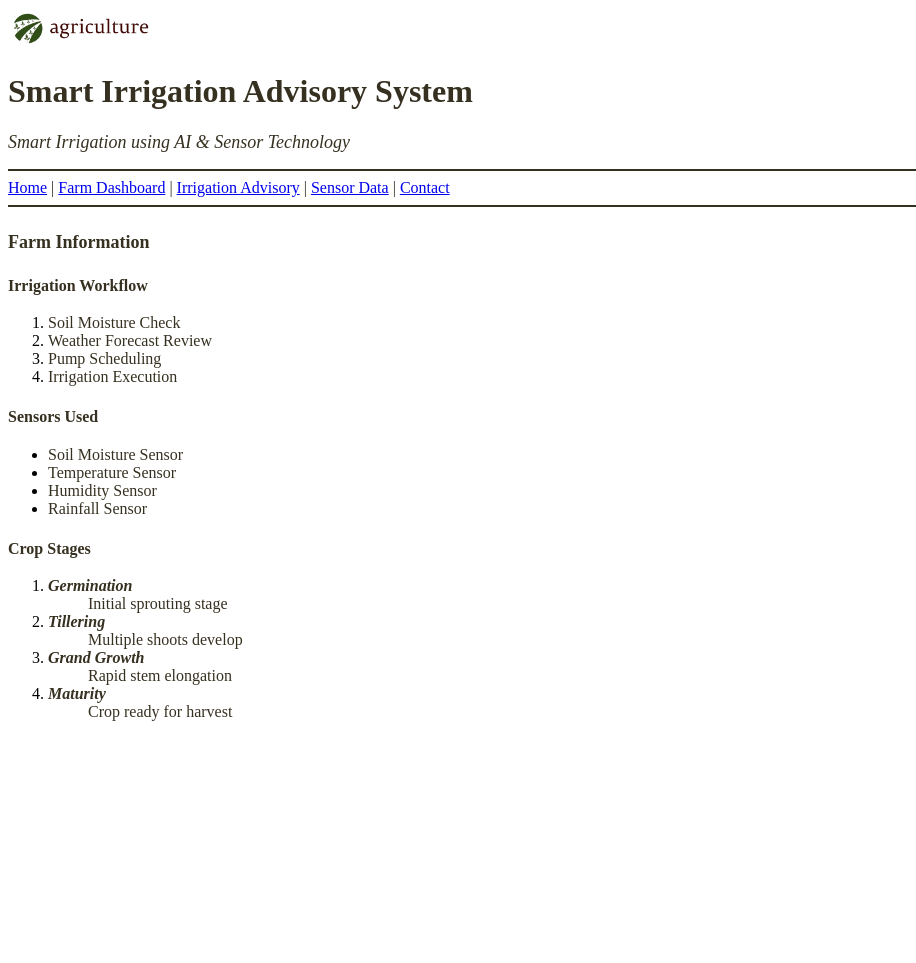
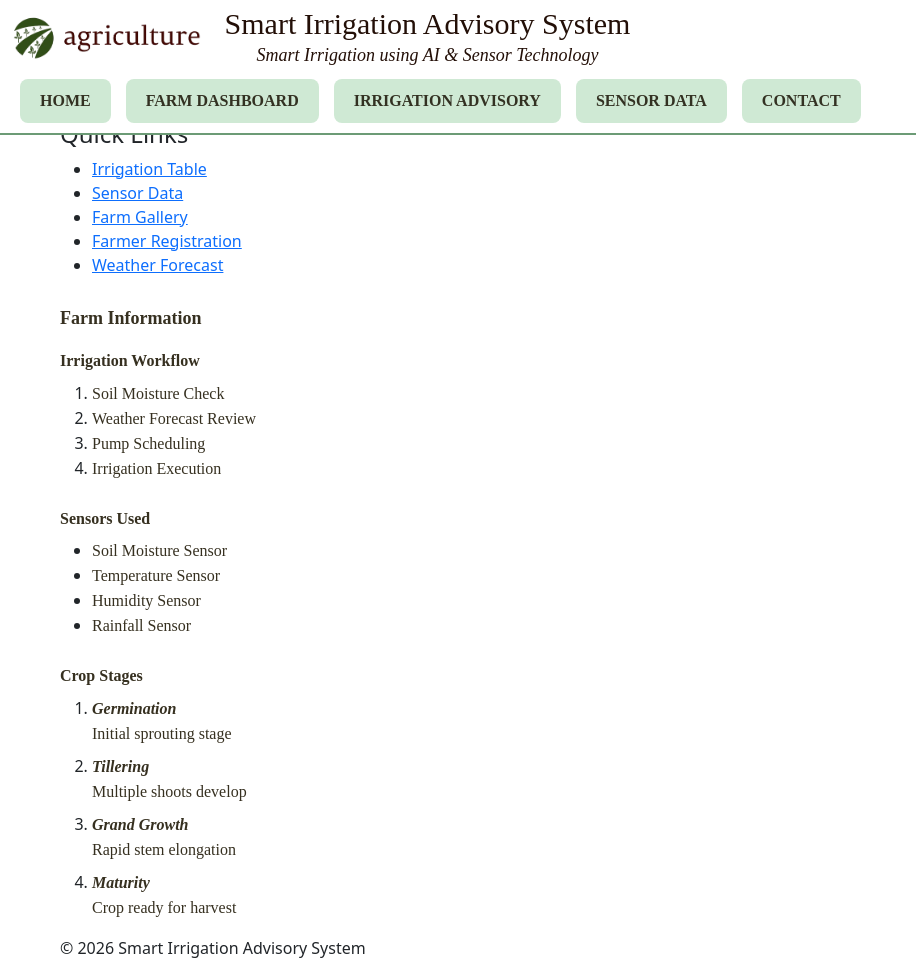
Before and after one commit to idontknow-you/Smart-Irrigation-Advisory-Web-Portal, a plain HTML site: page farm-info.html in a window 1280 px wide. Shown: the whole page, without its empty margins (0-916 px from the left). Before the commit the page ends 800 px from the top, so only its background shows below. Drawn offline with nearby package versions, Linux system fonts and the light colour scheme.

Commit message:
exp3 initial commit

```diff
--- a/farm-info.html
+++ b/farm-info.html
@@ -1,27 +1,51 @@
 <!DOCTYPE html>
 <html>
-<head><title>Farm Information</title></head>
+<head>
+  <title>Farm Information</title>
+  <meta charset="UTF-8">
+  <link rel="stylesheet" href="https://cdn.jsdelivr.net/npm/bootstrap@5.3.3/dist/css/bootstrap.min.css">
+  <link rel="stylesheet" type="text/css" href="styling/style.css">
+</head>
 <body style="background-color:#ffffff;">
     <!-- Header -->
-  <header>
-    <img id="logo" src="assets/full_logo.png" alt="Logo" height="40">
+  <div class="top-fixed-header">
+    <header class="header" background="white">
+      <img id="logo" src="assets/full_logo.png" alt="Logo">
+      <div class="header-text">
+        <h1 color="#230f07" >Smart Irrigation Advisory System</h1>
+        <p align="center"><i>Smart Irrigation using AI & Sensor Technology</i></p>
+      </div>
+    </header>
+    <div class="divider"></div>
+  </div>
 
-    <h1><font face="Times New Roman" size="6" color="#363020"><b>Smart Irrigation Advisory System</b></font></h1>
-    <p><font face="Times New Roman" size="4" color="#363020"><i>Smart Irrigation using AI & Sensor Technology</i></font></p>
-    <hr color="#363020">
-  </header>
+
   <!-- Navigation -->
-  <nav>
-    <font face="Times New Roman" size="3" color="#363020">
-      <a href="index.html">Home</a> |
-      <a href="farm-info.html">Farm Dashboard</a> |
-      <a href="advisory.html">Irrigation Advisory</a> |
-      <a href="sensor-data.html">Sensor Data</a> |
-      <a href="contact.html">Contact</a>
-    </font>
-    <hr color="#363020">
+  <div class="top-fixed-nav">
+    <nav class="nav" >
+        <a href="index.html" class="nav-btn">HOME</a>
+        <a href="farm-info.html" class="nav-btn">FARM DASHBOARD</a>
+        <a href="advisory.html" class="nav-btn">IRRIGATION ADVISORY</a>
+        <a href="sensor-data.html" class="nav-btn">SENSOR DATA</a>
+        <a href="contact.html" class="nav-btn">CONTACT</a>
     </nav>
+    <div class="divider"></div>
+  </div>
 
+  <div class="page-wrap">
+
+    <aside class="page-sidebar">
+      <h4>Quick Links</h4>
+      <ul>
+        <li><a href="irrigation-table.html">Irrigation Table</a></li>
+        <li><a href="sensor-data.html">Sensor Data</a></li>
+        <li><a href="gallery.html">Farm Gallery</a></li>
+        <li><a href="registration.html">Farmer Registration</a></li>
+        <li><a href="weather.html">Weather Forecast</a></li>
+      </ul>
+    </aside>
+
+    <div class="page-content">
       <h2><font face="Times New Roman" size="4" color="#363020"><b>Farm Information</b></font></h2>
 
       <h3><font face="Times New Roman" size="3" color="#363020"><b>Irrigation Workflow</b></font></h3>
@@ -53,5 +77,13 @@
           <dd><font face="Times New Roman" size="3" color="#363020">Crop ready for harvest</font></dd></li>
         </ol>
       </dl>
+    </div>
+
+  </div>
+
+  <footer class="page-footer">
+    <p>© 2026 Smart Irrigation Advisory System</p>
+  </footer>
+
 </body>
 </html>
```
Lines whose indentation alone changed are shown as unchanged.
